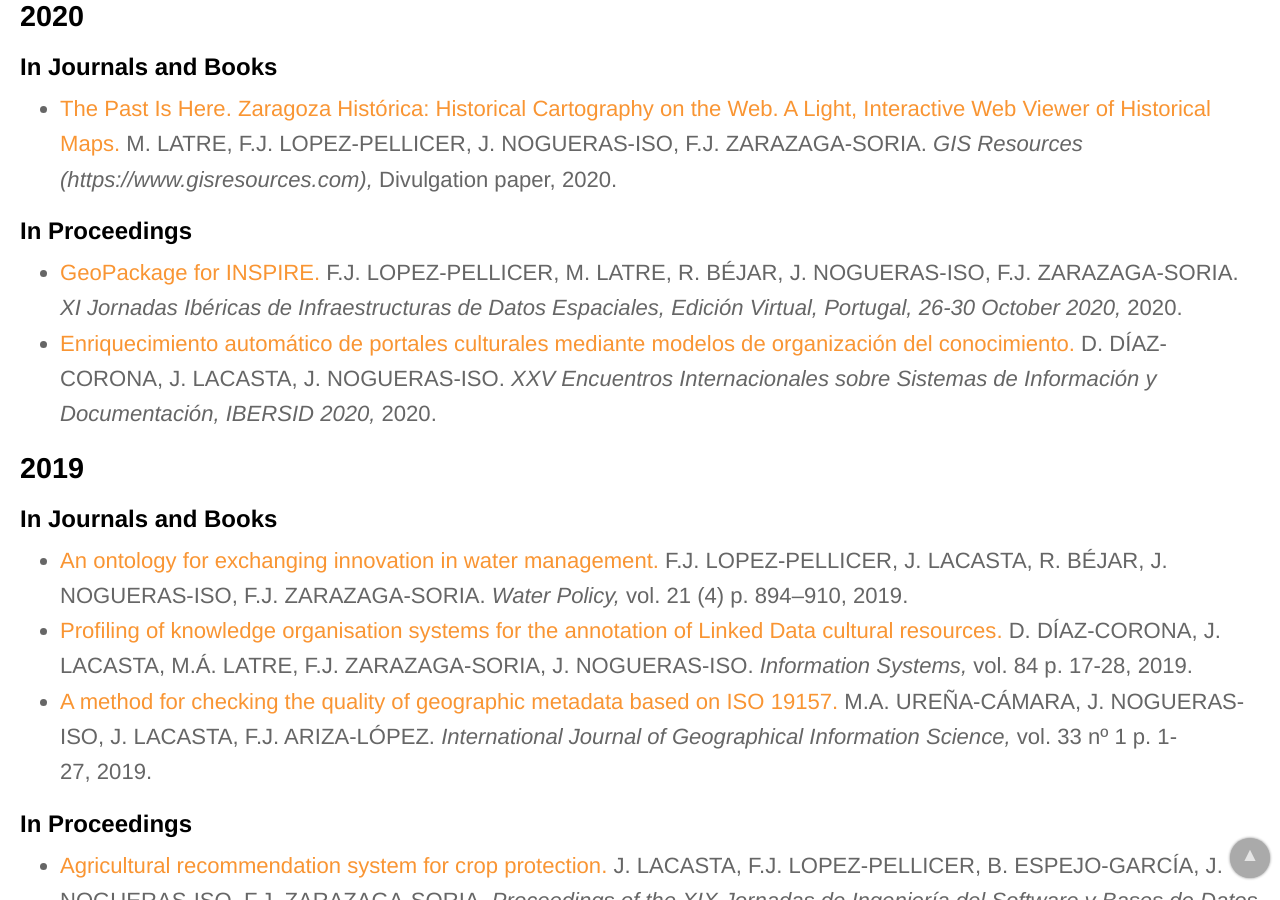
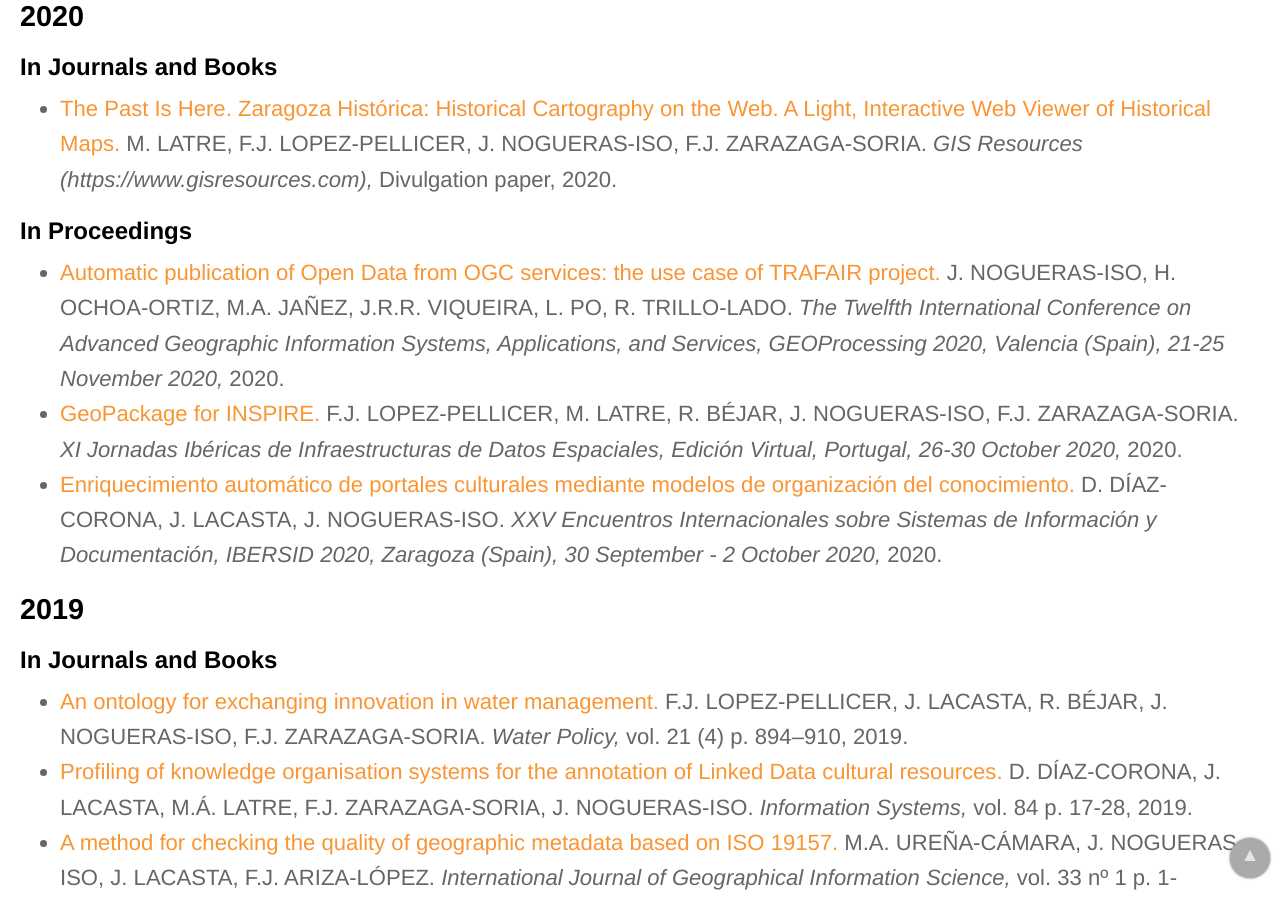
Before and after one commit to IAAA-Lab/IAAA-Lab.github.io, a Jekyll site: the page built from _staff/jnog.md, in a window 1280 px wide and 900 px high, scrolled down 950 px. Built offline with Jekyll 4.4.1, drawn with Linux system fonts in a browser that asks for light colours.

Commit message:
Update papers.yml

```diff
--- a/_data/papers.yml
+++ b/_data/papers.yml
@@ -25,6 +25,12 @@
   publication_detail: "Divulgation paper"
   year: 2020
 # -------------------
+- title: "Automatic publication of Open Data from OGC services: the use case of TRAFAIR project"
+  url: https://www.iaria.org/conferences2020/ProgramGEOProcessing20.html
+  authors: J. NOGUERAS-ISO, H. OCHOA-ORTIZ, M.A. JAÑEZ, J.R.R. VIQUEIRA, L. PO, R. TRILLO-LADO
+  publication_conference: "The Twelfth International Conference on Advanced Geographic Information Systems, Applications, and Services, GEOProcessing 2020, Valencia (Spain), 21-25 November 2020"
+  year: 2020
+# -------------------
 - title: "Primeros pasos para manejar por voz la visualización de datos geográficos"
   url: https://www.dgterritorio.gov.pt/jiide2020/pdfs/resumos/JIIDE2020_Primeros_pasos_manejar_voz_visualizacion_datos_geograficos_Guillermo_Reloba.pdf
   authors: G. RELOBA, T. BLANCO, J. LÓPEZ DE LARRINZAR, F.J. ZARAZAGA-SORIA
@@ -52,7 +58,7 @@
 - title: "Enriquecimiento automático de portales culturales mediante modelos de organización del conocimiento"
   url: http://www.ibersid.es/es/programa/
   authors: D. DÍAZ-CORONA, J. LACASTA, J. NOGUERAS-ISO
-  publication_conference: "XXV Encuentros Internacionales sobre Sistemas de Información y Documentación, IBERSID 2020"
+  publication_conference: "XXV Encuentros Internacionales sobre Sistemas de Información y Documentación, IBERSID 2020, Zaragoza (Spain), 30 September - 2 October 2020"
   year: 2020
 # -------------------
 - title: "An ontology for exchanging innovation in water management"
```
